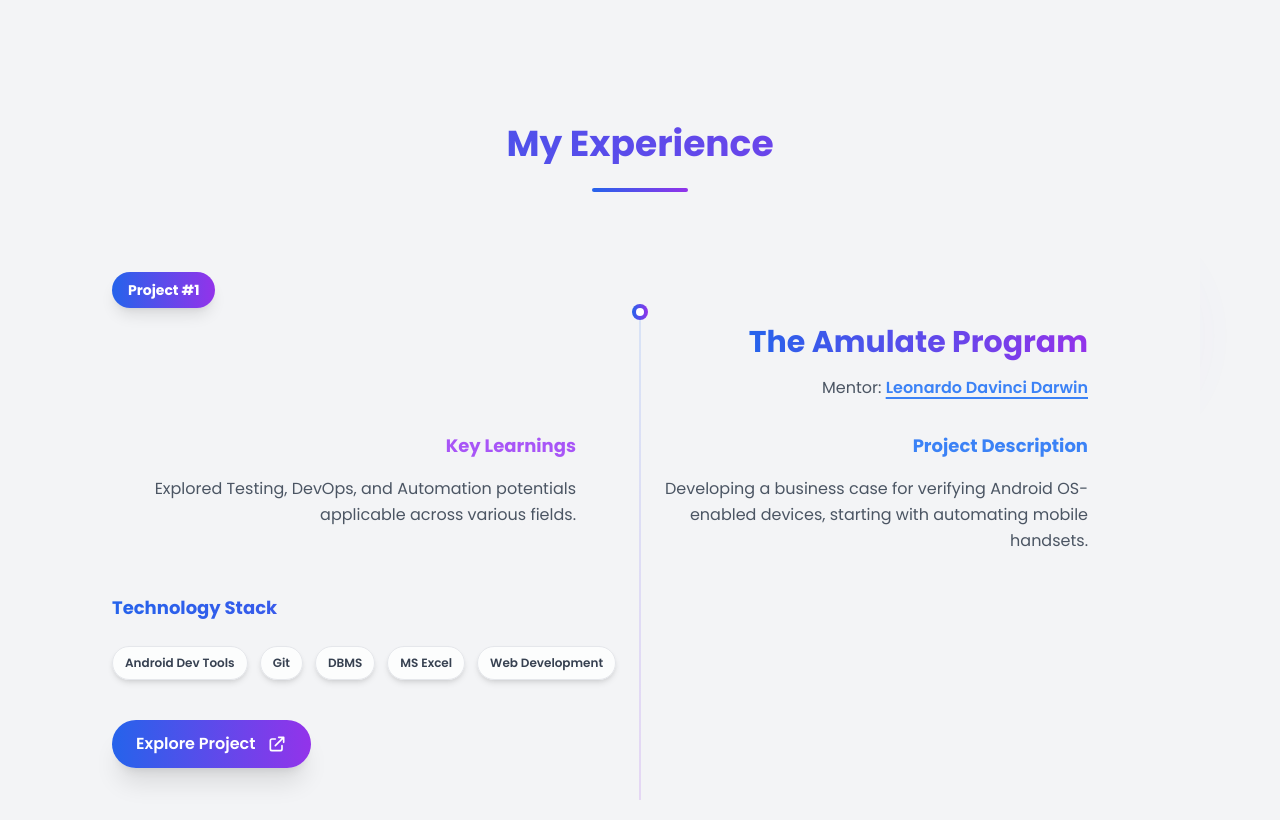
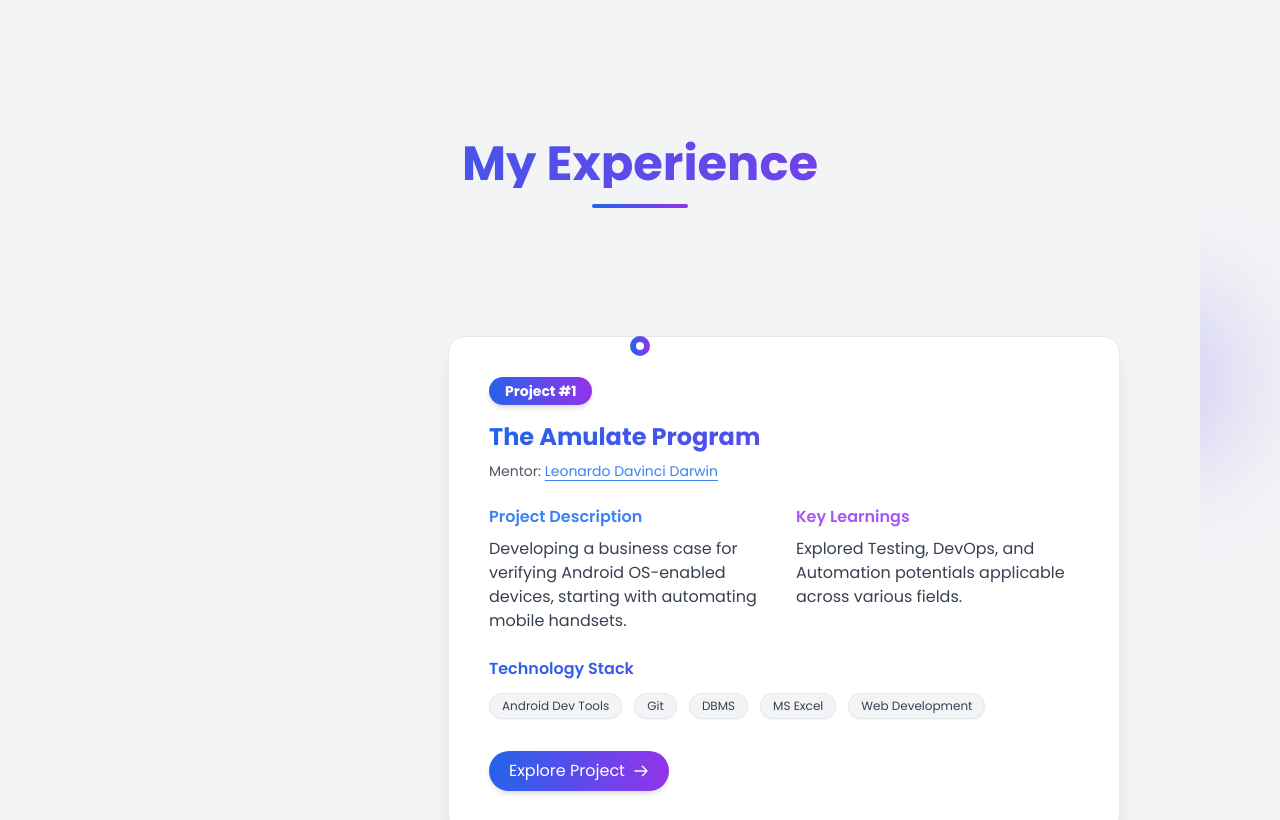
Before and after one commit to samar-abbas-786/samar.dev, a React (Vite) app: page / in a window 1280 px wide. Shown: the part 1740-2560 px from the top of the page. Built offline with nearby package versions, Linux system fonts and the light colour scheme.

Commit message:
improve design of experience page

```diff
--- a/src/components/experiencePage.jsx
+++ b/src/components/experiencePage.jsx
@@ -48,67 +48,68 @@ export const ExperiencePage = () => {
 
   return (
     <div
-      className={`w-full py-16 transition-colors duration-500 ${
+      className={`w-full py-20 transition-colors duration-500 ${
         dark
           ? "bg-gradient-to-tr from-[#000000] via-[#101010] to-[#1a1a1a] text-white"
           : "bg-gray-100 text-gray-800"
       }`}
     >
-      <div className="max-w-6xl mx-auto px-8">
+      <div className="max-w-6xl mx-auto px-6 md:px-8">
         <div className="text-center mb-20">
-          <h1 className="text-4xl font-bold mb-6 bg-gradient-to-r from-blue-600 to-purple-600 bg-clip-text text-transparent">
+          <h1 className="text-4xl md:text-5xl font-extrabold bg-gradient-to-r from-blue-600 to-purple-600 bg-clip-text text-transparent">
             My Experience
           </h1>
-          <div className="w-24 h-1 bg-gradient-to-r from-blue-600 to-purple-600 mx-auto rounded-full"></div>
+          <div className="w-24 h-1 mt-4 bg-gradient-to-r from-blue-600 to-purple-600 mx-auto rounded-full"></div>
         </div>
 
-        <div className="space-y-24">
+        <div className="space-y-32 relative">
+          {/* Center timeline line */}
+          <div className="hidden lg:block absolute left-1/2 top-0 bottom-0 w-1 bg-gradient-to-b from-blue-600 to-purple-600 opacity-30 transform -translate-x-1/2"></div>
+
           {experiences.map((exp, index) => (
             <div
               key={exp.id}
-              className={`relative transition-all duration-700 hover:scale-[1.01] ${
+              className={`relative group ${
                 index % 2 === 0 ? "lg:pr-12" : "lg:pl-12"
               }`}
             >
-              {/* Timeline line for larger screens */}
-              <div className="hidden lg:block absolute top-8 left-1/2 transform -translate-x-1/2 w-px h-full bg-gradient-to-b from-blue-500 to-purple-600 opacity-30"></div>
-
               {/* Timeline dot */}
-              <div className="hidden lg:flex absolute top-8 left-1/2 transform -translate-x-1/2 w-4 h-4 bg-gradient-to-r from-blue-600 to-purple-600 rounded-full items-center justify-center">
+              <div className="hidden lg:flex absolute left-1/2 top-0 transform -translate-x-1/2 w-5 h-5 bg-gradient-to-r from-blue-600 to-purple-600 rounded-full items-center justify-center z-10">
                 <div className="w-2 h-2 bg-white rounded-full"></div>
               </div>
 
-              {/* Content container */}
+              {/* Decorative Floating Blob */}
               <div
-                className={`${
+                className={`absolute -z-10 blur-3xl opacity-20 animate-pulse ${
                   index % 2 === 0
-                    ? "lg:text-right lg:mr-8"
-                    : "lg:text-left lg:ml-8"
+                    ? "top-[-20px] right-[-50px]"
+                    : "top-[-20px] left-[-50px]"
                 }`}
               >
-                {/* Header section */}
-                <div className="mb-8">
-                  <div className="flex items-center gap-4 mb-4 lg:justify-start">
-                    <span
-                      className={`px-4 py-2 rounded-full text-sm font-bold bg-gradient-to-r from-blue-600 to-purple-600 text-white shadow-lg`}
+                <div className="w-32 h-32 bg-gradient-to-br from-blue-500 to-purple-600 rounded-full"></div>
+              </div>
+
+              <div
+                className={`backdrop-blur-xl shadow-xl transition-all duration-500 rounded-2xl px-6 md:px-10 py-10 ${
+                  dark
+                    ? "bg-white/5 border border-white/10"
+                    : "bg-white border border-gray-200"
+                } ${index % 2 === 0 ? "lg:ml-auto" : "lg:mr-auto"} max-w-2xl`}
               >
+                {/* Header */}
+                <div className="mb-6">
+                  <span className="inline-block mb-4 px-4 py-1 text-sm font-bold bg-gradient-to-r from-blue-600 to-purple-600 text-white rounded-full shadow-md">
                     Project #{exp.id}
                   </span>
-                  </div>
 
-                  <h2 className="text-2xl lg:text-3xl font-bold mb-4 leading-tight">
-                    <span className="bg-gradient-to-r from-blue-600 to-purple-600 bg-clip-text text-transparent">
+                  <h2 className="text-2xl font-bold bg-gradient-to-r from-blue-600 to-purple-600 bg-clip-text text-transparent">
                     {exp.title}
-                    </span>
                   </h2>
 
                   {exp.mentor && (
-                    <div className="mb-6">
-                      <p className="text-base">
+                    <p className="mt-2 text-sm">
                       <span
-                          className={`font-medium ${
-                            dark ? "text-gray-300" : "text-gray-600"
-                          }`}
+                        className={dark ? "text-gray-400" : "text-gray-600"}
                       >
                         Mentor:{" "}
                       </span>
@@ -116,65 +117,48 @@ export const ExperiencePage = () => {
                         href={exp.mentorLink}
                         target="_blank"
                         rel="noopener noreferrer"
-                          className="text-blue-500 font-semibold underline decoration-2 underline-offset-4 hover:text-blue-400 transition-colors duration-300"
+                        className="font-medium text-blue-500 hover:text-purple-500 underline underline-offset-4"
                       >
                         {exp.mentor}
                       </a>
                     </p>
-                    </div>
                   )}
                 </div>
 
-                {/* Content grid */}
-                <div className="grid lg:grid-cols-2 gap-8 lg:gap-12 mb-10">
-                  <div
-                    className={`${
-                      index % 2 === 0 ? "lg:order-2" : "lg:order-1"
-                    }`}
-                  >
-                    <h3 className="text-lg font-bold mb-4 text-blue-500">
+                {/* Content Grid */}
+                <div className="grid md:grid-cols-2 gap-6">
+                  <div>
+                    <h3 className="text-md font-semibold text-blue-500 mb-2">
                       Project Description
                     </h3>
-                    <p
-                      className={`text-base leading-relaxed ${
-                        dark ? "text-gray-300" : "text-gray-600"
-                      }`}
-                    >
+                    <p className={dark ? "text-gray-300" : "text-gray-700"}>
                       {exp.description}
                     </p>
                   </div>
 
-                  <div
-                    className={`${
-                      index % 2 === 0 ? "lg:order-1" : "lg:order-2"
-                    }`}
-                  >
-                    <h3 className="text-lg font-bold mb-4 text-purple-500">
+                  <div>
+                    <h3 className="text-md font-semibold text-purple-500 mb-2">
                       Key Learnings
                     </h3>
-                    <p
-                      className={`text-base leading-relaxed ${
-                        dark ? "text-gray-300" : "text-gray-600"
-                      }`}
-                    >
+                    <p className={dark ? "text-gray-300" : "text-gray-700"}>
                       {exp.learnings}
                     </p>
                   </div>
                 </div>
 
-                {/* Technology stack */}
-                <div className="mb-10">
-                  <h3 className="text-lg text-left font-bold mb-6 bg-gradient-to-r from-blue-600 to-purple-600 bg-clip-text text-transparent">
+                {/* Tech Stack */}
+                <div className="mt-6">
+                  <h3 className="text-md font-semibold bg-gradient-to-r from-blue-600 to-purple-600 bg-clip-text text-transparent mb-3">
                     Technology Stack
                   </h3>
-                  <div className="flex flex-wrap gap-3 lg:justify-start">
-                    {exp.techStack.map((tech, techIndex) => (
+                  <div className="flex flex-wrap gap-3">
+                    {exp.techStack.map((tech, idx) => (
                       <span
-                        key={techIndex}
-                        className={`px-3 py-2 rounded-full text-xs font-semibold transition-all duration-300 hover:scale-110 hover:shadow-lg ${
+                        key={idx}
+                        className={`px-3 py-1 text-xs font-medium rounded-full transition-all duration-300 hover:scale-105 ${
                           dark
-                            ? "bg-white/10 text-gray-300 hover:bg-white/20 border border-white/20"
-                            : "bg-white/80 text-gray-700 hover:bg-white shadow-md border border-gray-200"
+                            ? "bg-white/10 text-gray-300 border border-white/20"
+                            : "bg-gray-100 text-gray-700 border border-gray-200 shadow-sm"
                         }`}
                       >
                         {tech}
@@ -183,48 +167,39 @@ export const ExperiencePage = () => {
                   </div>
                 </div>
 
-                {/* Project link */}
+                {/* Project Link */}
                 {exp.projectLink && (
-                  <div className="flex lg:justify-start">
+                  <div className="mt-8">
                     <a
                       href={exp.projectLink}
                       target="_blank"
                       rel="noopener noreferrer"
-                      className="group inline-flex items-center gap-3 bg-gradient-to-r from-blue-600 to-purple-600 text-white py-3 px-6 rounded-full font-semibold text-base shadow-xl hover:shadow-2xl hover:scale-105 transition-all duration-300 hover:from-blue-700 hover:to-purple-700"
+                      className="inline-flex items-center gap-2 bg-gradient-to-r from-blue-600 to-purple-600 text-white font-medium py-2 px-5 rounded-full transition-all duration-300 hover:from-blue-700 hover:to-purple-700 shadow-md hover:shadow-lg"
                     >
-                      <span>Explore Project</span>
+                      Explore Project
                       <svg
-                        className="w-5 h-5 group-hover:translate-x-1 transition-transform duration-300"
+                        className="w-4 h-4 transform group-hover:translate-x-1 transition-transform"
                         fill="none"
                         stroke="currentColor"
+                        strokeWidth={2}
                         viewBox="0 0 24 24"
                       >
                         <path
                           strokeLinecap="round"
                           strokeLinejoin="round"
-                          strokeWidth={2}
-                          d="M10 6H6a2 2 0 00-2 2v10a2 2 0 002 2h10a2 2 0 002-2v-4M14 4h6m0 0v6m0-6L10 14"
+                          d="M14 5l7 7m0 0l-7 7m7-7H3"
                         />
                       </svg>
                     </a>
                   </div>
                 )}
               </div>
-
-              {/* Decorative elements */}
-              <div
-                className={`absolute -z-10 opacity-10 ${
-                  index % 2 === 0 ? "top-0 right-0" : "top-0 left-0"
-                }`}
-              >
-                <div className="w-32 h-32 bg-gradient-to-br from-blue-500 to-purple-600 rounded-full blur-2xl"></div>
-              </div>
             </div>
           ))}
         </div>
 
-        {/* Bottom decorative line */}
-        <div className="mt-20 flex justify-center">
+        {/* Bottom Line */}
+        <div className="mt-24 flex justify-center">
           <div className="w-48 h-1 bg-gradient-to-r from-blue-600 to-purple-600 rounded-full opacity-50"></div>
         </div>
       </div>
```
Lines whose indentation alone changed are shown as unchanged.
